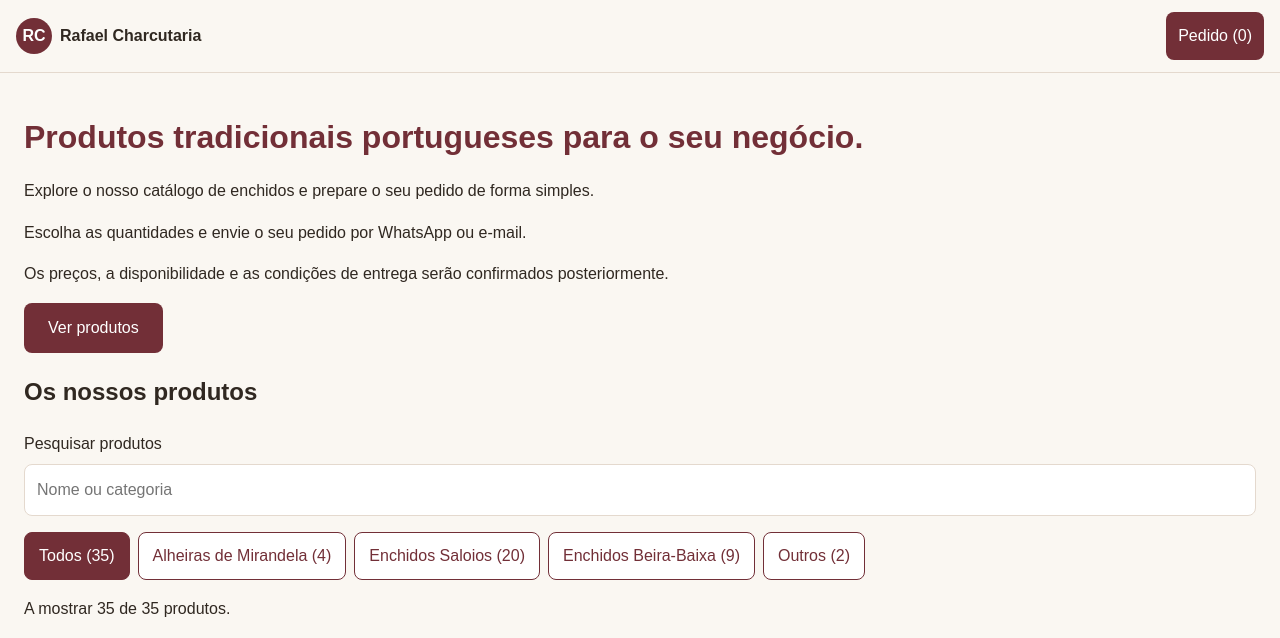
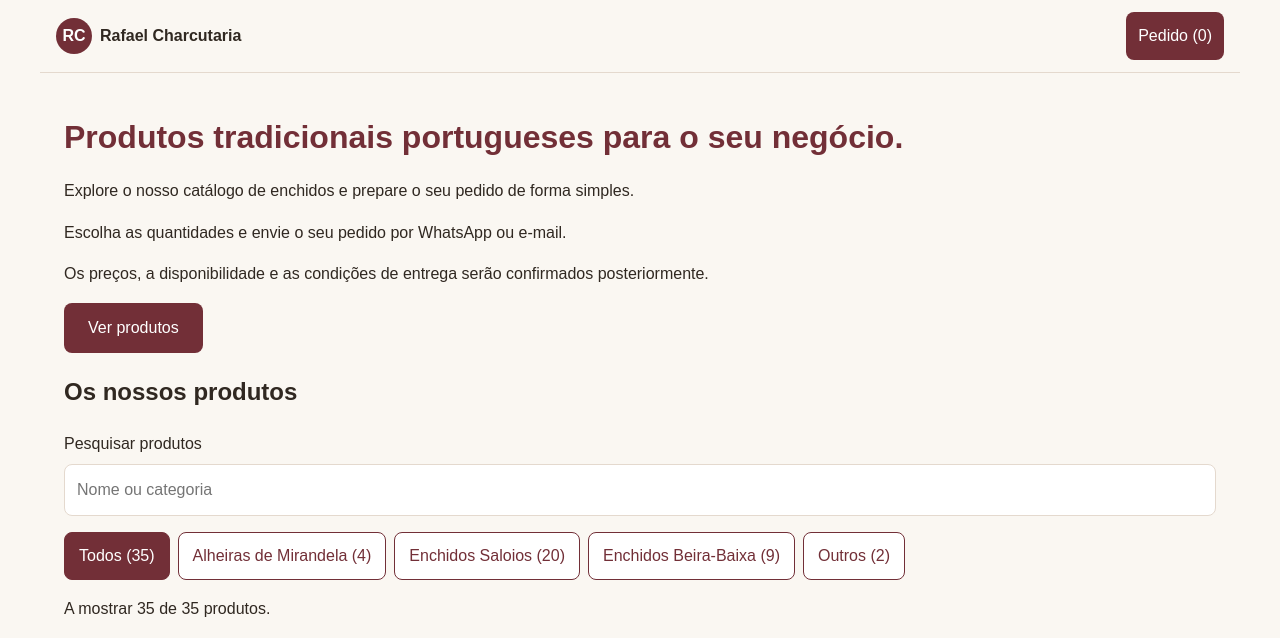
Before and after one commit to artur-rafael/rafael-charcutaria, a plain HTML site: page index.html in a window 1280 px wide. Shown: the top 638 px of the page. Drawn offline with Linux system fonts and the light colour scheme.

Commit message:
limit page width on larger screens
Centre the header, main content and footer within a maximum width. This
should help the website look better on laptops and monitor screens.

```diff
--- a/style.css
+++ b/style.css
@@ -9,6 +9,9 @@ body {
 header,
 main,
 footer {
+	box-sizing: border-box;
+	max-width: 1200px;
+	margin-inline: auto;
 	padding: 24px;
 }
 
```
